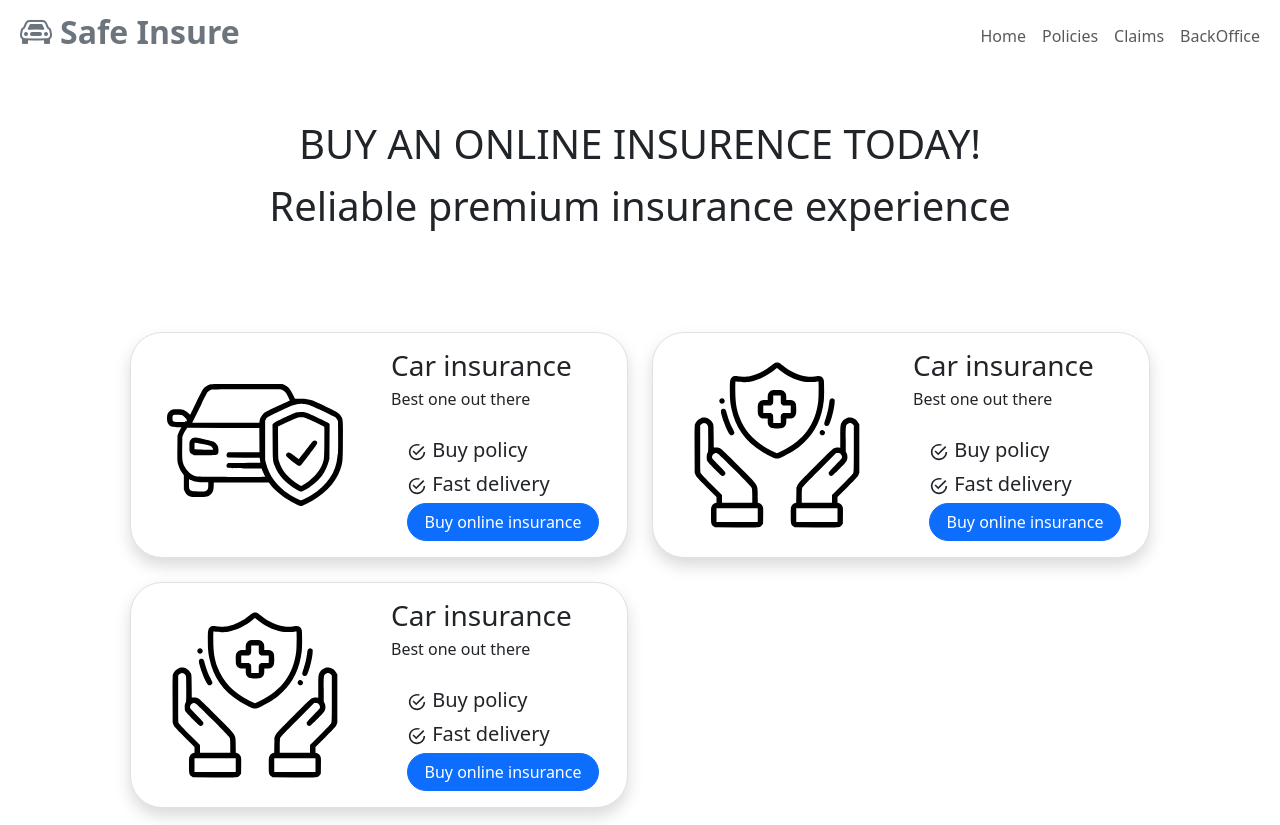
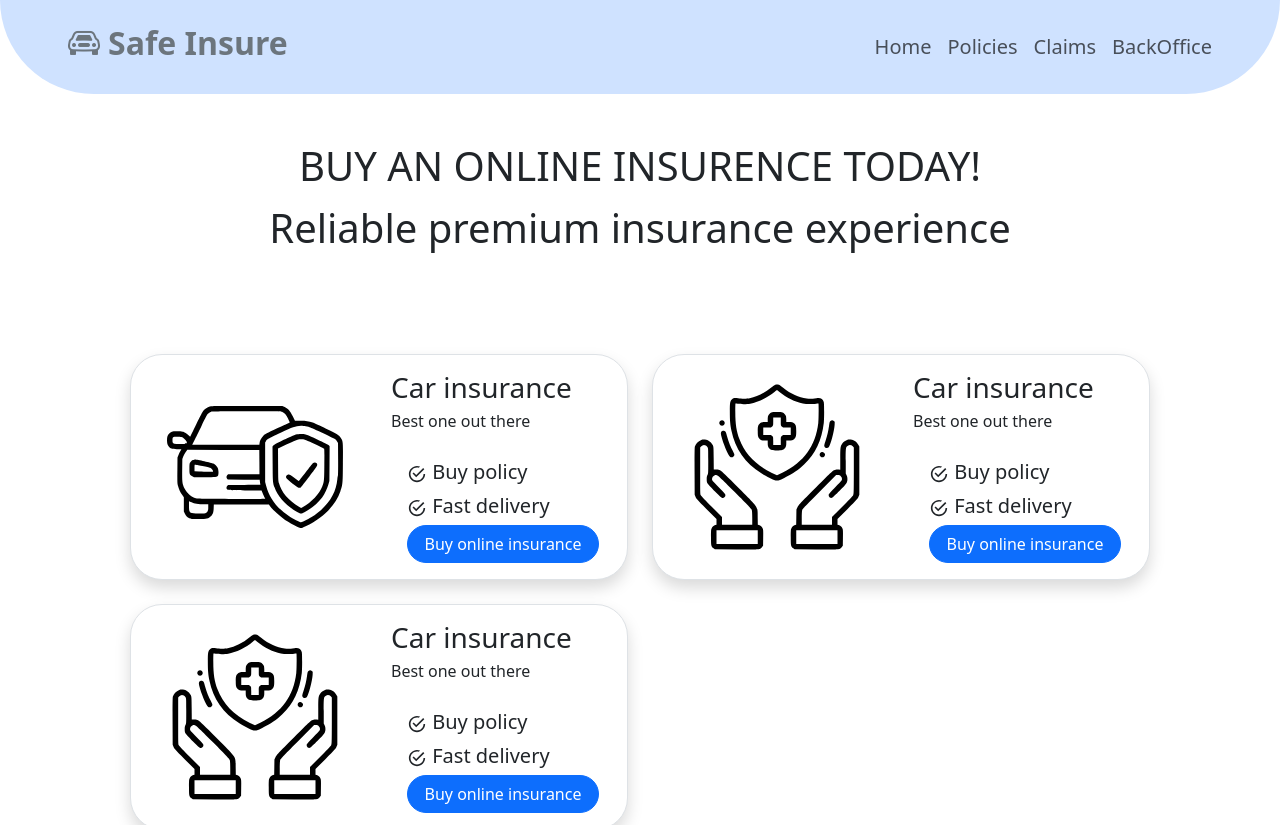
Before and after one commit to genasim/Insurance_Platform, a React (Create React App) app in the folder frontend/: page / in a window 1280 px wide. Shown: the top 825 px of the page. Built offline with nearby package versions, Linux system fonts and the light colour scheme.

Commit message:
change: navbar and Logo changes

```diff
--- a/frontend/src/layout/Navbar.tsx
+++ b/frontend/src/layout/Navbar.tsx
@@ -1,38 +1,58 @@
-import React from 'react';
-import 'bootstrap/dist/css/bootstrap.css';
-import Logo from '../shared/components/Logo';
-
+import React from "react";
+import "bootstrap/dist/css/bootstrap.css";
+import Logo from "../shared/components/Logo";
+import { Link } from "react-router-dom";
 
 const Navbar = () => {
   return (
-        <div>
-            <nav className="navbar navbar-expand-md navbar-light">
+    <nav
+      style={{ borderRadius: "0 0 8em 8em" }}
+      className="navbar navbar-expand-md bg-primary-subtle py-4 px-5"
+    >
       <div className="container-xxl">
+        <div className="d-none d-sm-block">
           <Logo />
-                    <button className="navbar-toggler" type="button" data-bs-toggle="collapse"
+        </div>
+        <button
+          className="navbar-toggler float-end"
+          type="button"
+          data-bs-toggle="collapse"
           data-bs-target="#main-nav"
-                            aria-controls="main-nav" aria-expanded="false" aria-label="Toggle navigation">
+          aria-controls="main-nav"
+          aria-expanded="false"
+          aria-label="Toggle navigation"
+        >
           <span className="navbar-toggler-icon"></span>
         </button>
-                    <div id="main-nav" className="collapse navbar-collapse justify-content-end align-center">
+        <div
+          id="main-nav"
+          className="collapse navbar-collapse justify-content-end align-center"
+        >
           <ul className="navbar-nav">
-                            <li className="nav-item">
-                                <a href="#home" className="nav-link">Home</a>
+            <li className="nav-item fs-5">
+              <Link to="/" className="nav-link">
+                Home
+              </Link>
             </li>
-                            <li className="nav-item">
-                                <a href="#policies" className="nav-link">Policies</a>
+            <li className="nav-item fs-5">
+              <Link to="/client/policies" className="nav-link">
+                Policies
+              </Link>
             </li>
-                            <li className="nav-item">
-                                <a href="#claims" className="nav-link">Claims</a>
+            <li className="nav-item fs-5">
+              <Link to="/client/claims" className="nav-link">
+                Claims
+              </Link>
             </li>
-                            <li className="nav-item">
-                                <a href="#backoffice" className="nav-link">BackOffice</a>
+            <li className="nav-item fs-5">
+              <Link to="/backoffice" className="nav-link">
+                BackOffice
+              </Link>
             </li>
           </ul>
         </div>
       </div>
     </nav>
-        </div>
   );
 };
 
--- a/frontend/src/shared/components/Logo.tsx
+++ b/frontend/src/shared/components/Logo.tsx
@@ -2,7 +2,7 @@ import { FC } from "react";
 import { Link } from "react-router-dom";
 
 const Logo: FC = () => (
-  <Link to="/" className="navbar-brand fs-2">
+  <Link to="/" className="fs-2 text-decoration-none">
     <h2 className="fw-bold text-secondary">
       <i className="bi bi-car-front mx-2"></i>Safe Insure
     </h2>
```
Lines whose indentation alone changed are shown as unchanged.
